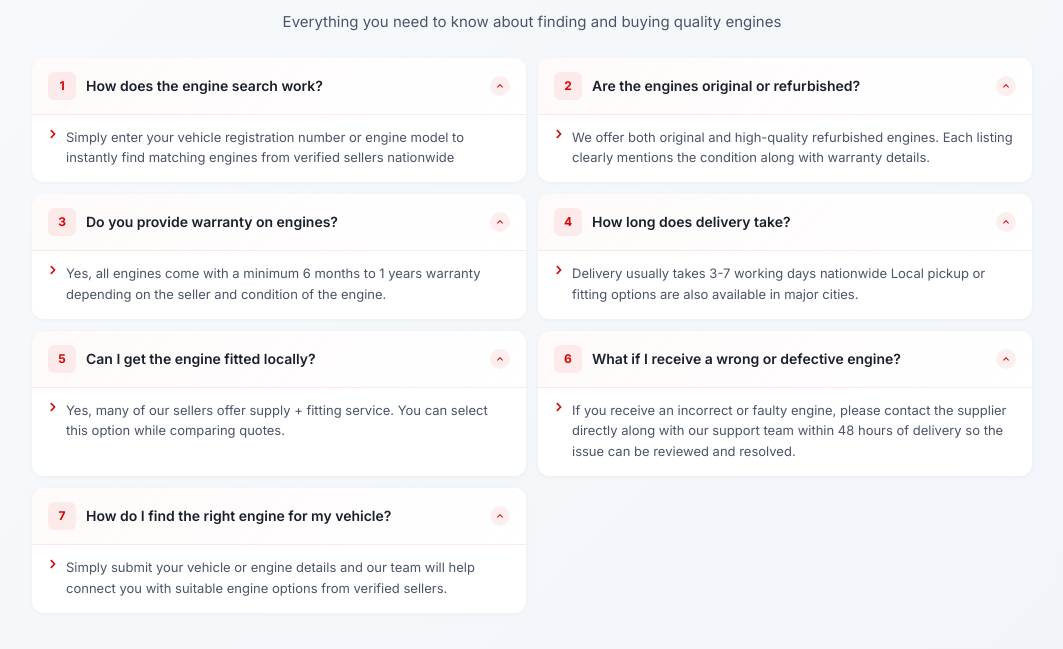
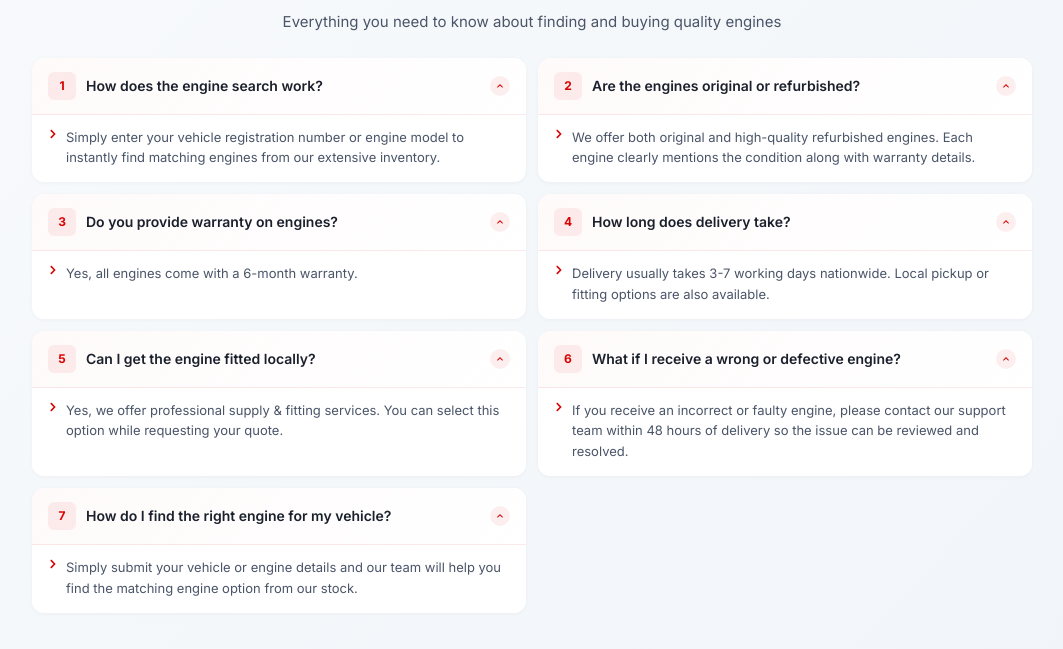
Before and after one commit to Tanushri-Dhote/industrial-marketplace, a React (Vite) app in the folder frontend/: page / in a window 1280 px wide. Shown: the part 4420-5069 px from the top of the page, without its empty margins (108-1171 px from the left). Built offline with nearby package versions, Linux system fonts and the light colour scheme; no server answers.

Commit message:
Update FAQ content to reflect direct service and 6-month warranty

```diff
--- a/frontend/src/pages/FAQSection.jsx
+++ b/frontend/src/pages/FAQSection.jsx
@@ -20,31 +20,31 @@ import { FaQuestionCircle, FaChevronRight } from 'react-icons/fa';
 const faqs = [
   {
     question: "How does the engine search work?",
-    answer: "Simply enter your vehicle registration number or engine model to instantly find matching engines from verified sellers nationwide"
+    answer: "Simply enter your vehicle registration number or engine model to instantly find matching engines from our extensive inventory."
   },
   {
     question: "Are the engines original or refurbished?",
-    answer: "We offer both original and high-quality refurbished engines. Each listing clearly mentions the condition along with warranty details."
+    answer: "We offer both original and high-quality refurbished engines. Each engine clearly mentions the condition along with warranty details."
   },
   {
     question: "Do you provide warranty on engines?",
-    answer: "Yes, all engines come with a minimum 6 months to 1 years warranty depending on the seller and condition of the engine."
+    answer: "Yes, all engines come with a 6-month warranty."
   },
   {
     question: "How long does delivery take?",
-    answer: "Delivery usually takes 3-7 working days nationwide Local pickup or fitting options are also available in major cities."
+    answer: "Delivery usually takes 3-7 working days nationwide. Local pickup or fitting options are also available."
   },
   {
     question: "Can I get the engine fitted locally?",
-    answer: "Yes, many of our sellers offer supply + fitting service. You can select this option while comparing quotes."
+    answer: "Yes, we offer professional supply & fitting services. You can select this option while requesting your quote."
   },
   {
     question: "What if I receive a wrong or defective engine?",
-    answer: "If you receive an incorrect or faulty engine, please contact the supplier directly along with our support team within 48 hours of delivery so the issue can be reviewed and resolved."
+    answer: "If you receive an incorrect or faulty engine, please contact our support team within 48 hours of delivery so the issue can be reviewed and resolved."
   },
   {
     question: "How do I find the right engine for my vehicle?",
-    answer: "Simply submit your vehicle or engine details and our team will help connect you with suitable engine options from verified sellers."
+    answer: "Simply submit your vehicle or engine details and our team will help you find the matching engine option from our stock."
   },
 ];
 
```
